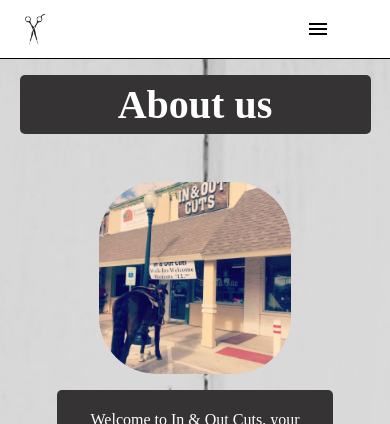
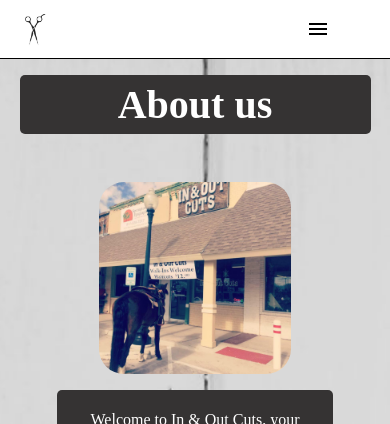
Before and after one commit to JMSONNE/In-Out, a React (Vite) app: page / in a window 390 px wide. Shown: the top 424 px of the page. Built offline with nearby package versions, Linux system fonts and the light colour scheme.

Commit message:
changed award list format

```diff
--- a/src/index.css
+++ b/src/index.css
@@ -105,7 +105,7 @@ body {
 .homepage-image {
   height: auto;
   width: 22rem;
-  border-radius: 30%;
+  border-radius: 25px;
 }
 .award-list {
   display: flex;
@@ -244,7 +244,6 @@ body {
   .homepage-image {
     height: auto;
     width: 15rem;
-    border-radius: 30%;
   }
   .stylist-pricing {
     font-size: large;
@@ -269,6 +268,5 @@ body {
   .homepage-image {
     height: auto;
     width: 12rem;
-    border-radius: 30%;
   }
 }
```
